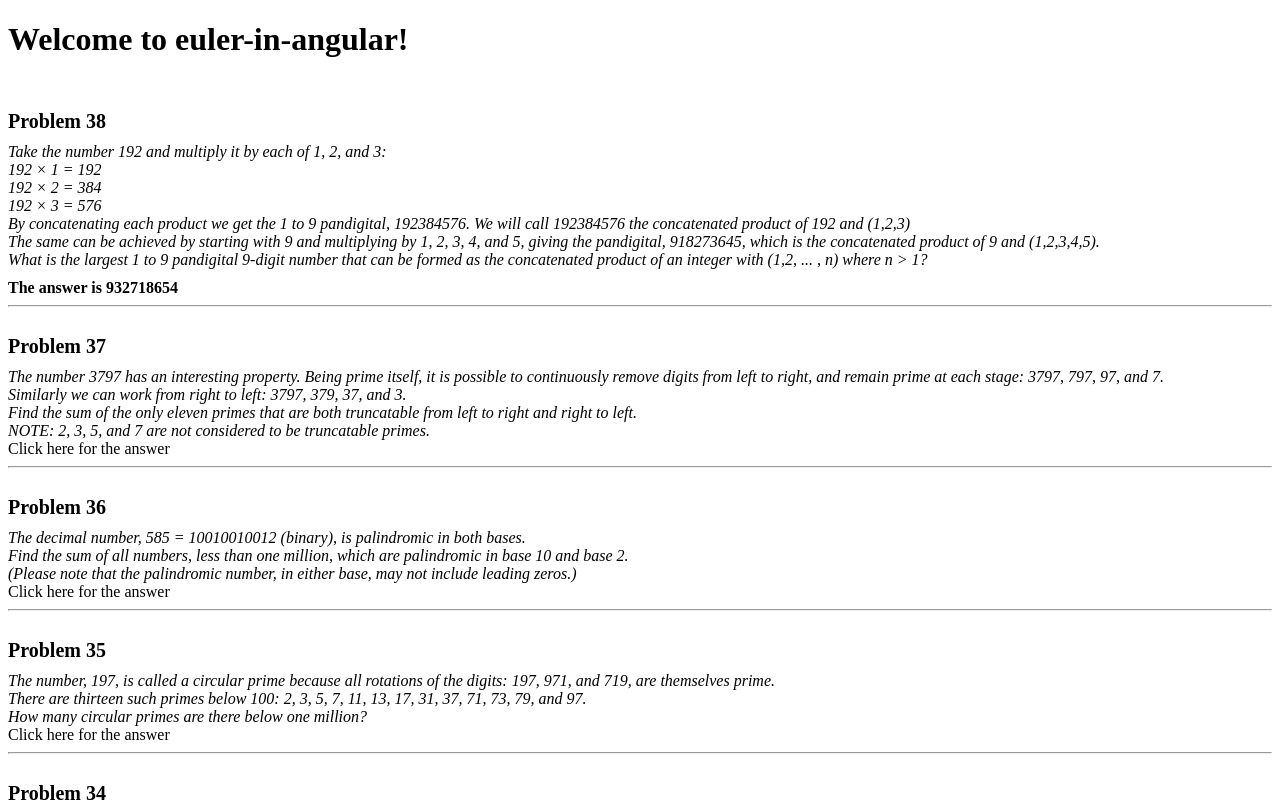
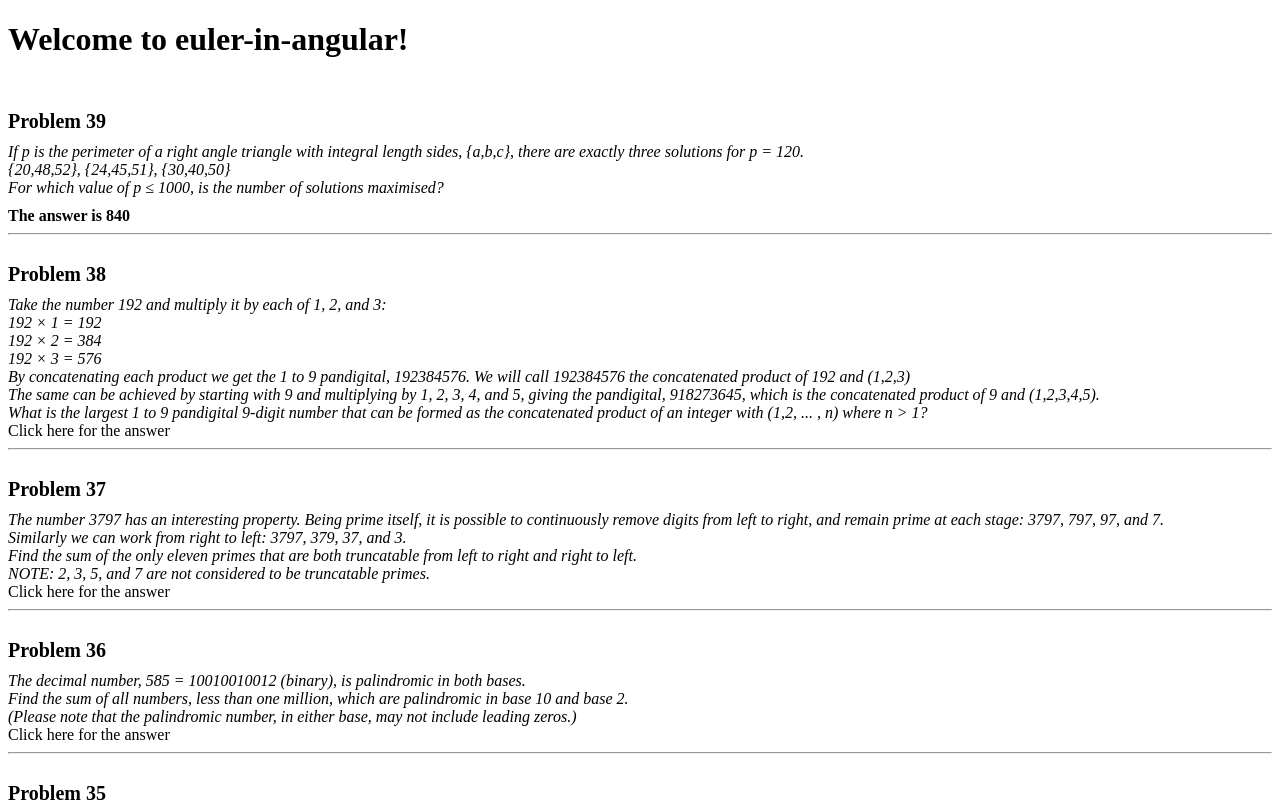
Before and after one commit to edwinvanderven/Euler-in-Angular, an Angular app: page / in a window 1280 px wide. Shown: the top 802 px of the page. Built offline with nearby package versions, Linux system fonts and the light colour scheme.

Commit message:
Added thirty-ninth problem and solution

```diff
--- a/package.json
+++ b/package.json
@@ -7,6 +7,7 @@
     "serve": "ng serve",
     "build": "ng build",
     "test": "ng test",
+    "test-coverage": "ng test --code-coverage",
     "lint": "ng lint",
     "e2e": "ng e2e"
   },
--- a/src/app/app.component.model.ts
+++ b/src/app/app.component.model.ts
@@ -11,6 +11,7 @@ import { ThirtyFifthProblem } from './problems/thirty-one-to-forty/thirty-fifth-
 import { ThirtySixthProblem } from './problems/thirty-one-to-forty/thirty-sixth-problem';
 import { ThirtySeventhProblem } from './problems/thirty-one-to-forty/thirty-seventh-problem';
 import { ThirtyEighthProblem } from './problems/thirty-one-to-forty/thirty-eighth-problem';
+import { ThirtyNinthProblem } from './problems/thirty-one-to-forty/thirty-ninth-problem';
 
 export interface IProblem {
   title: string;
@@ -19,7 +20,7 @@ export interface IProblem {
 }
 
 export const PROBLEMS: IProblem[] = [
-  new ThirtyEighthProblem(), new ThirtySeventhProblem(), new ThirtySixthProblem(),
+  new ThirtyNinthProblem(), new ThirtyEighthProblem(), new ThirtySeventhProblem(), new ThirtySixthProblem(),
   new ThirtyFifthProblem(), new ThirtyFourthProblem(), new ThirtyThirdProblem(), new ThirtySecondProblem(), new ThirtyFirstProblem(),
   new ThirtiethProblem(), new TwentyNinthProblem(), new TwentyEighthProblem(), new TwentySeventhProblem(), new TwentySixthProblem(),
   new TwentyFifthProblem(), new TwentyFourthProblem(), new TwentyThirdProblem(), new TwentySecondProblem(), new TwentyFirstProblem(),
--- /dev/null
+++ b/src/app/problems/thirty-one-to-forty/thirty-ninth-problem.ts
@@ -0,0 +1,32 @@
+import { IProblem } from '../../app.component.model';
+
+export class ThirtyNinthProblem implements IProblem {
+  public title = 'Problem 39';
+  public description = 'If p is the perimeter of a right angle triangle with integral length sides, {a,b,c}, there are exactly three solutions for p = 120.' +
+                        '\n{20,48,52}, {24,45,51}, {30,40,50}' +
+                        '\nFor which value of p ≤ 1000, is the number of solutions maximised?';
+
+  getAnswer(): string {
+    let result = 0;
+    let highestNumberOfSolutions = 1;
+    for (let p = 1; p <= 1000; p++) {
+      const numberOfSolutions = this.numberOfSolutions(p);
+      if (numberOfSolutions > highestNumberOfSolutions) {
+        highestNumberOfSolutions = numberOfSolutions;
+        result = p;
+      }
+    }
+    return result.toString();
+  }
+
+  private numberOfSolutions(n: number) : number {
+    let count = 0;
+    for (let a = 1; a <= n; a++) {
+      for (let b = a; b <= n; b++) {
+        const c = n - a - b;
+        if (b <= c && (a * a) + (b * b) === (c * c)) count++;
+      }
+    }
+    return count;
+  }
+}
```
Also changed, not shown: 1 other file (tests, documents, lock files or other folders).
